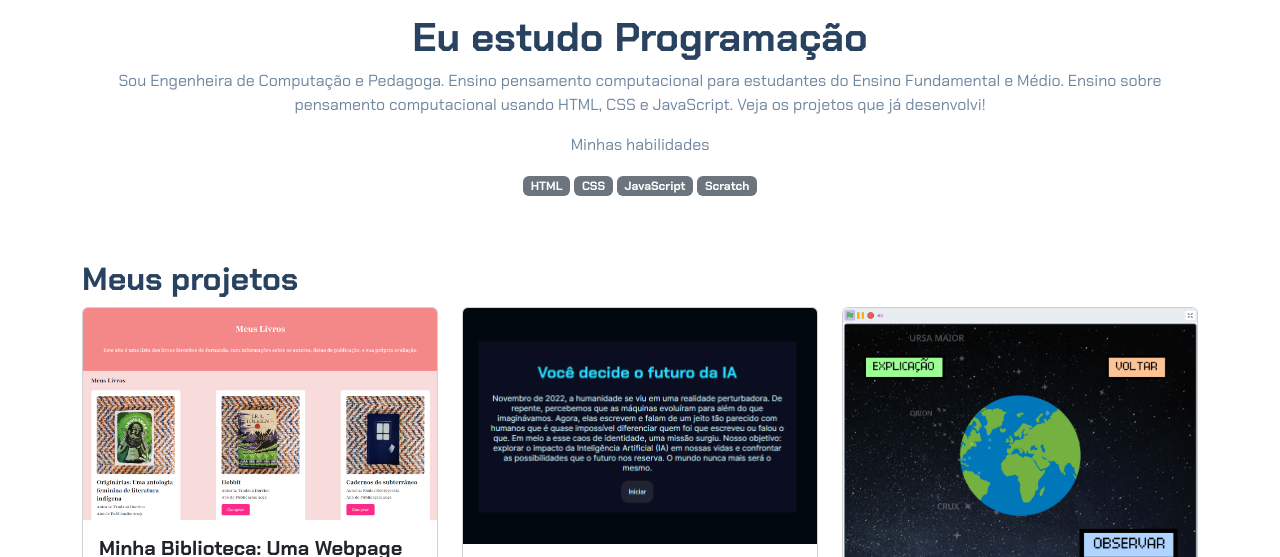
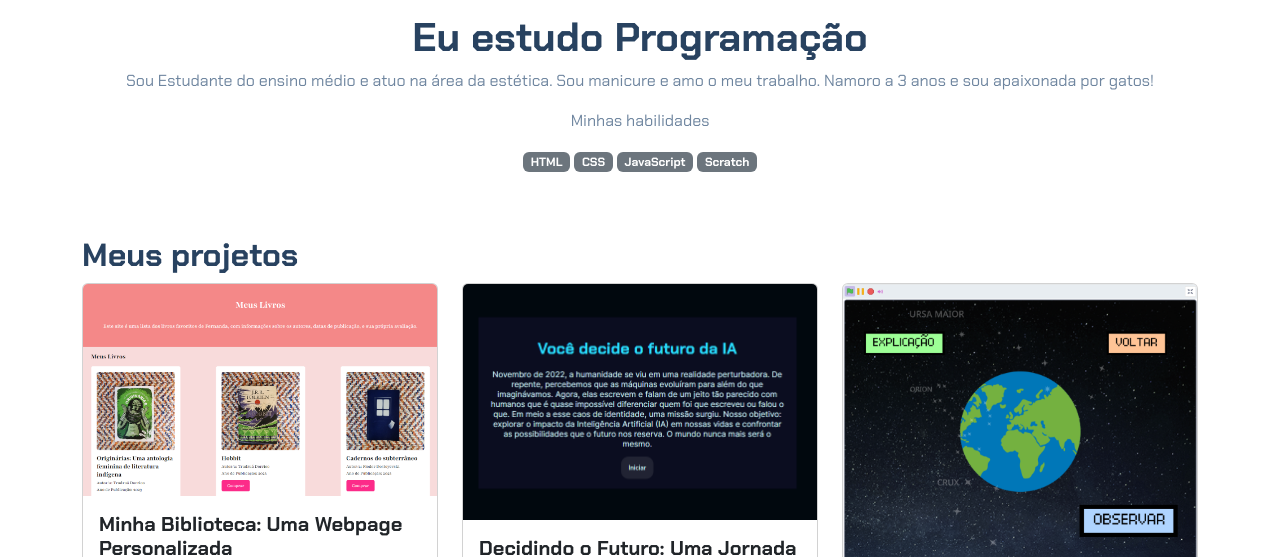
Before and after one commit to liviavk/portifolio, a plain HTML site: page index.html in a window 1280 px wide. Shown: the part 183-740 px from the top of the page. Drawn offline with nearby package versions, Linux system fonts and the light colour scheme.

Commit message:
Update index.html

```diff
--- a/index.html
+++ b/index.html
@@ -16,9 +16,8 @@
             srcset="">
         <p class="lead">Eu sou Livia_</p>
         <h1>Eu estudo Programação</h1>
-        <p>Sou Engenheira de Computação e Pedagoga. Ensino pensamento computacional para estudantes do Ensino
-            Fundamental e Médio. Ensino sobre pensamento computacional usando HTML, CSS e JavaScript. Veja os projetos
-            que já desenvolvi!</p>
+        <p>Sou Estudante do ensino médio e atuo  na área da estética. Sou manicure e amo o meu trabalho. Namoro a 3 anos e sou
+            apaixonada por gatos!</p>
         <p>Minhas habilidades</p>
         <div>
             <p class="badge bg-secondary">HTML</p>
```
